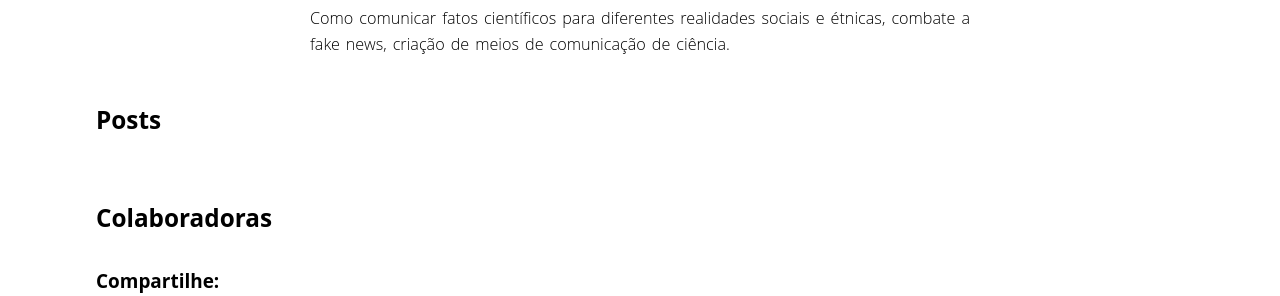
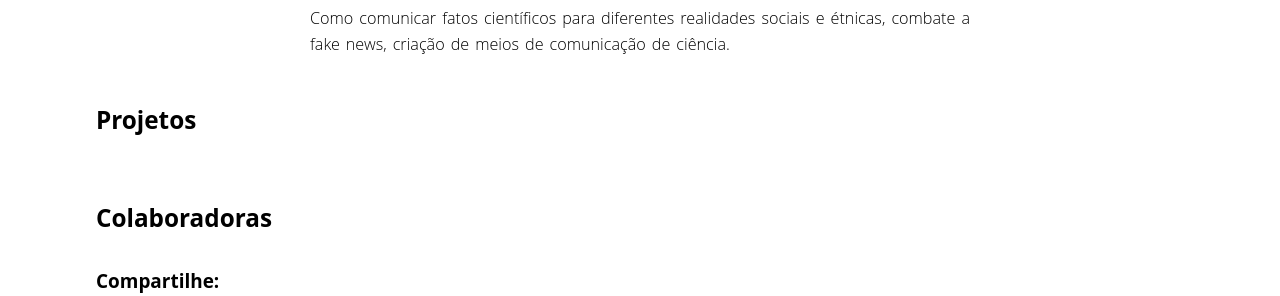
Before and after one commit to associacaosilo/labdeemergencia1ed, a Jekyll site: the page built from _pages/divulgacaocientifica.md, in a window 1280 px wide. Shown: the part 274-570 px from the top of the page. Built offline with Jekyll 4.4.1, drawn with Linux system fonts in a browser that asks for light colours; nearby versions of some CDN libraries.

Commit message:
projetos

```diff
--- a/_layouts/list.html
+++ b/_layouts/list.html
@@ -22,7 +22,7 @@
        {% if page.permalink == '/perguntas-frequentes/' %}
 
        {% else %}
-        <h2>Posts</h2>
+        <h2>Projetos</h2>
         <div class="post-list">
           {% assign slug = page.permalink | replace: '/', '' %}
           {% assign posts = site.posts | where:"category", slug %}
```
Also changed, not shown: _posts/2020-04-25-DASHBOARD-INTERATIVO.md (+0 -1 lines).
